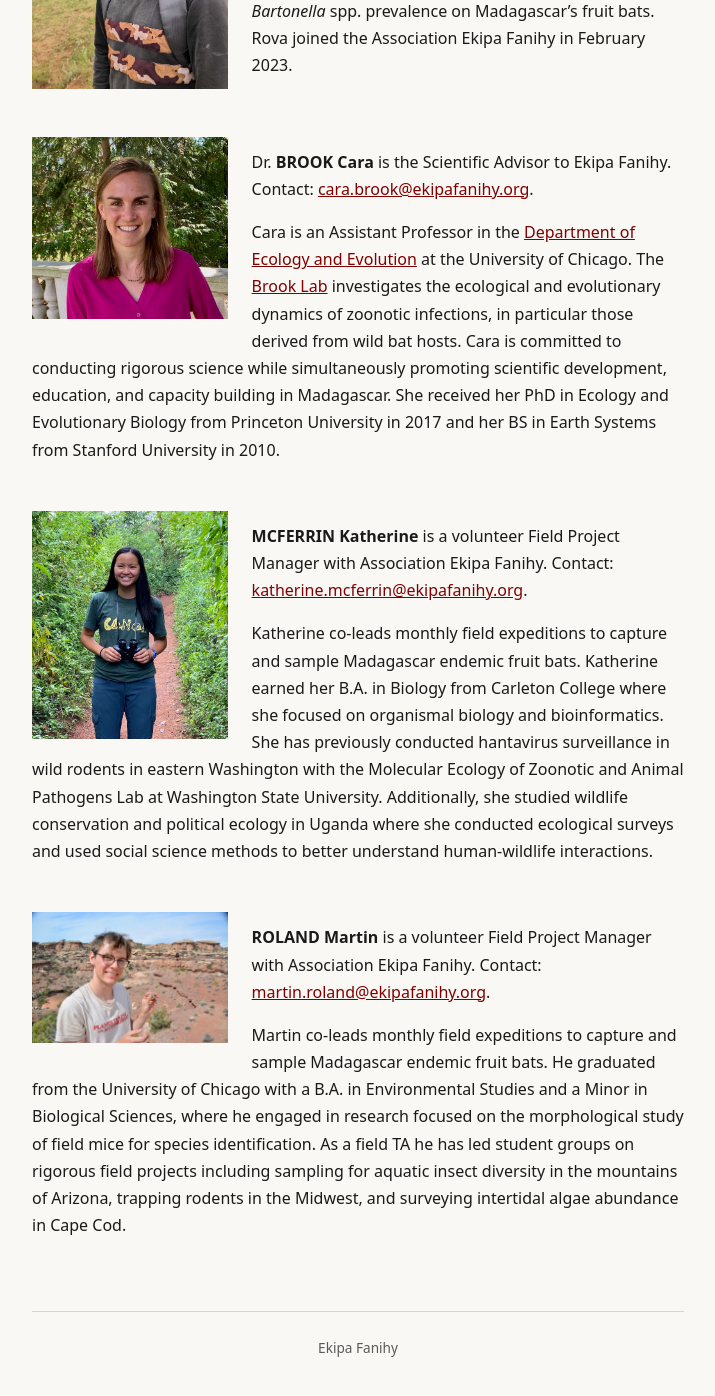
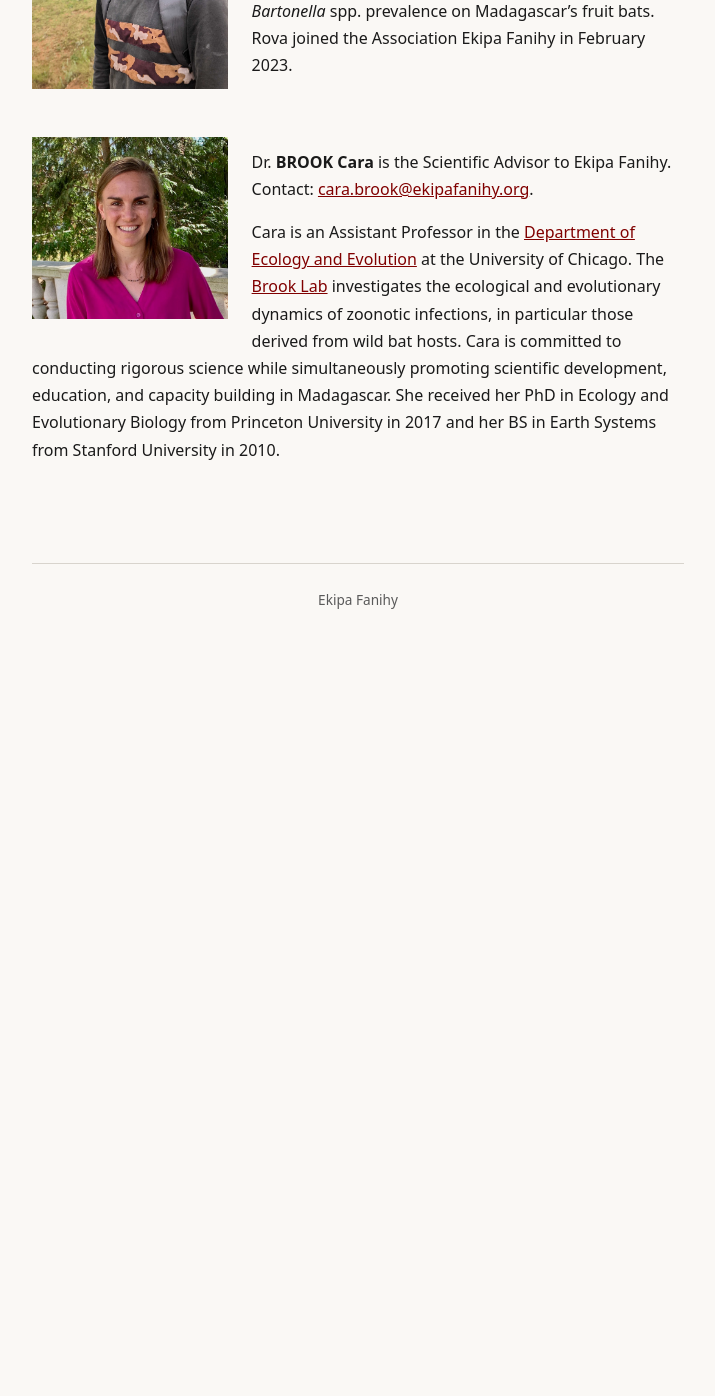
Before and after one commit to brooklabteam/www-ekipafanihy, a Jekyll site: the page built from team.md, in a window 1280 px wide and 1400 px high, scrolled down 2693 px. Shown: the top 1396 px of the window, without its empty margins (282-997 px from the left). Built offline with Jekyll 4.4.1, drawn with Linux system fonts in a browser that asks for light colours; after the commit the page ends 3344 px from its top, so only the background shows below that.

Commit message:
Remove MCFERRIN Katherine and ROLAND Martin from team pages
Remove both team members from the English (team.md) and Malagasy (team-mg.md) team pages.

https://claude.ai/code/session_01WzJHkDu4gE35QnCwKq8XN6

```diff
--- a/team.md
+++ b/team.md
@@ -71,18 +71,3 @@ Dr. **BROOK Cara** is the Scientific Advisor to Ekipa Fanihy. Contact: [cara.bro
 Cara is an Assistant Professor in the [Department of Ecology and Evolution](https://ecologyandevolution.uchicago.edu/) at the University of Chicago. The [Brook Lab](https://brooklab.org) investigates the ecological and evolutionary dynamics of zoonotic infections, in particular those derived from wild bat hosts. Cara is committed to conducting rigorous science while simultaneously promoting scientific development, education, and capacity building in Madagascar. She received her PhD in Ecology and Evolutionary Biology from Princeton University in 2017 and her BS in Earth Systems from Stanford University in 2010.
 
 <div style="clear:both;">&nbsp;</div>
-
-<img src="/assets/team/katherine_mcferrin.jpg" alt="katherine" class="float-start" />
-
-**MCFERRIN Katherine** is a volunteer Field Project Manager with Association Ekipa Fanihy. Contact: [katherine.mcferrin@ekipafanihy.org](mailto:katherine.mcferrin@ekipafanihy.org).
-
-Katherine co-leads monthly field expeditions to capture and sample Madagascar endemic fruit bats. Katherine earned her B.A. in Biology from Carleton College where she focused on organismal biology and bioinformatics. She has previously conducted hantavirus surveillance in wild rodents in eastern Washington with the Molecular Ecology of Zoonotic and Animal Pathogens Lab at Washington State University. Additionally, she studied wildlife conservation and political ecology in Uganda where she conducted ecological surveys and used social science methods to better understand human-wildlife interactions.
-
-
-<div style="clear:both;">&nbsp;</div>
-
-<img src="/assets/team/martin-roland.jpg" alt="martin" class="float-start" />
-
-**ROLAND Martin**  is a volunteer Field Project Manager with Association Ekipa Fanihy. Contact: [martin.roland@ekipafanihy.org](mailto:martin.roland@ekipafanihy.org).
-
-Martin co-leads monthly field expeditions to capture and sample Madagascar endemic fruit bats. He graduated from the University of Chicago with a B.A. in Environmental Studies and a Minor in Biological Sciences, where he engaged in research focused on the morphological study of field mice for species identification. As a field TA he has led student groups on rigorous field projects including sampling for aquatic insect diversity in the mountains of Arizona, trapping rodents in the Midwest, and surveying intertidal algae abundance in Cape Cod.
```
Also changed, not shown: team-mg.md (+0 -18 lines).
